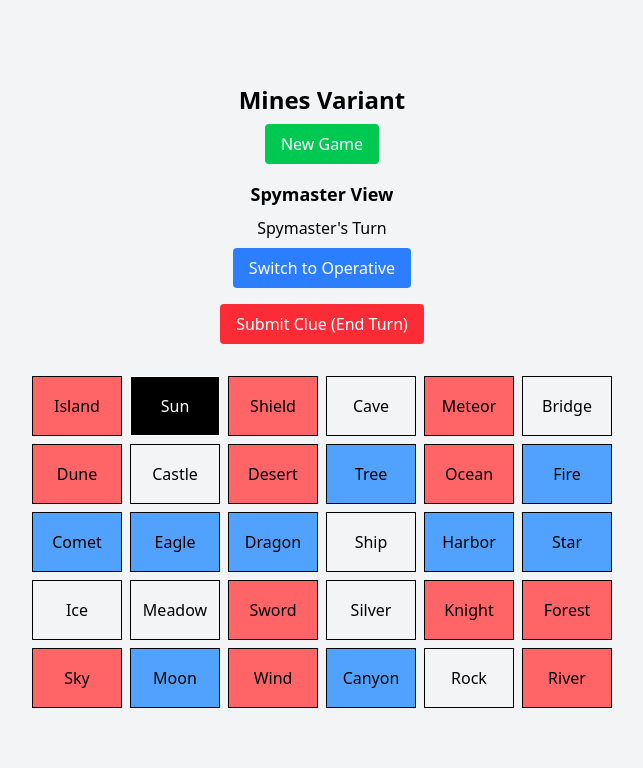
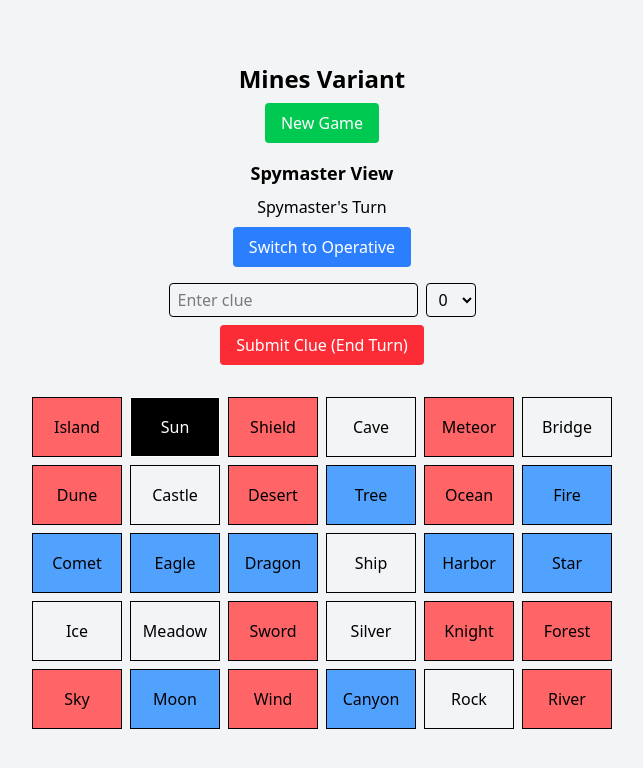
Before and after one commit to is-dragon-duck/codenames, a React (Vite) app: page / in a window 1280 px wide. Shown: the top 768 px of the page, without its empty margins (318-961 px from the left). Built offline with nearby package versions, Linux system fonts and the light colour scheme.

Commit message:
feat: clues are possible

```diff
--- a/src/App.tsx
+++ b/src/App.tsx
@@ -8,6 +8,9 @@ function App() {
   const [playerRole, setPlayerRole] = useState<PlayerRole>("spymaster");
   const [currentTurn, setCurrentTurn] = useState<PlayerRole>("spymaster");
   const [highlighted, setHighlighted] = useState<{ row: number; col: number } | null>(null);
+  const [clueWord, setClueWord] = useState<string>("");
+  const [clueNumber, setClueNumber] = useState<string>("0"); // can be "0", "∞", "1"..."9"
+
 
   function revealRandomBlue(board: Board) {
     const unrevealedBlues = [];
@@ -126,12 +129,45 @@ function App() {
 
       {/* Show Submit button during Spymaster turn */}
       {currentTurn === "spymaster" && (
-        <button
-          className="mb-4 px-4 py-2 bg-red-500 text-white rounded"
-          onClick={() => setCurrentTurn("operative")}
-        >
-          Submit Clue (End Turn)
-        </button>
+        <div className="flex flex-col items-center mb-4 gap-2">
+          <div className="flex items-center gap-2">
+            <input
+              type="text"
+              placeholder="Enter clue"
+              value={clueWord}
+              onChange={e => setClueWord(e.target.value)}
+              className="px-2 py-1 rounded border"
+            />
+            <select
+              value={clueNumber}
+              onChange={e => setClueNumber(e.target.value)}
+              className="px-2 py-1 rounded border"
+            >
+              <option value="0">0</option>
+              <option value="∞">∞</option>
+              {[...Array(9)].map((_, i) => (
+                <option key={i + 1} value={(i + 1).toString()}>
+                  {i + 1}
+                </option>
+              ))}
+            </select>
+          </div>
+
+          {/* Keep the same Submit button for now */}
+          <button
+            className="px-4 py-2 bg-red-500 text-white rounded"
+            onClick={() => setCurrentTurn("operative")}
+          >
+            Submit Clue (End Turn)
+          </button>
+        </div>
+      )}
+
+      {currentTurn === "operative" && clueWord && (
+        <div className="mb-4 text-center">
+          <div className="text-lg font-bold">Clue:</div>
+          <div className="text-xl">{clueWord} ({clueNumber})</div>
+        </div>
       )}
 
       {/* Board goes here */}
```
